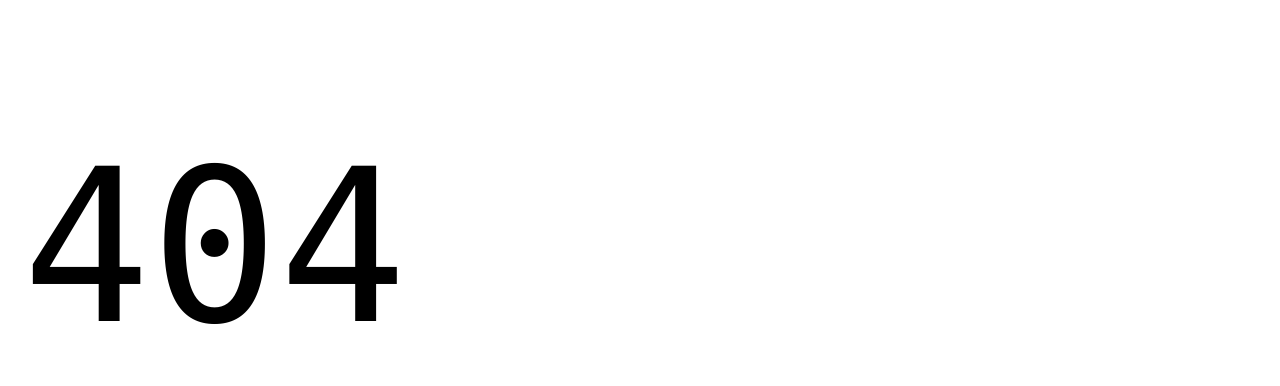
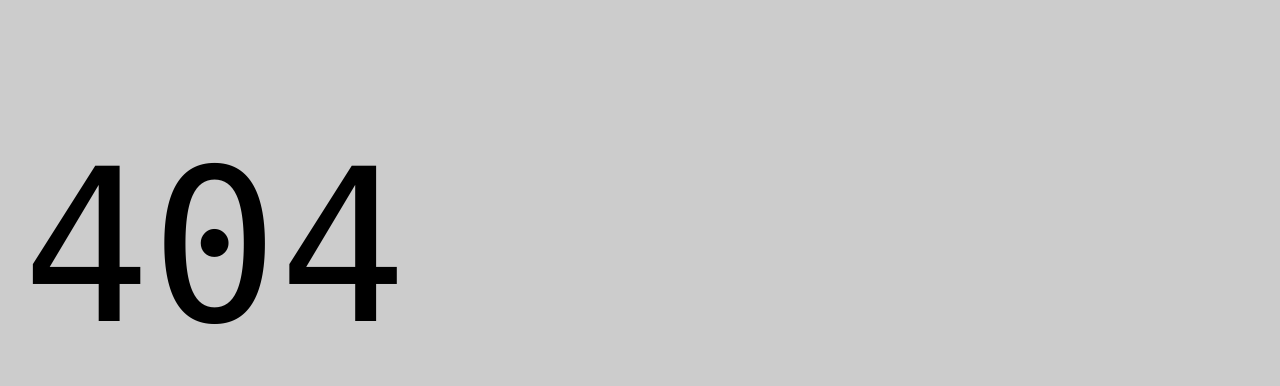
Before and after one commit to seanforeman/my-website, a website with bundled scripts: page 404.html in a window 1280 px wide. Shown: the part 61-447 px from the top of the page. Built offline with nearby package versions, Linux system fonts and the light colour scheme; files whose address does not match are found by name.

Commit message:
Update styles.css

```diff
--- a/styles/styles.css
+++ b/styles/styles.css
@@ -14,9 +14,9 @@
   /* colors */
   --link-color: #035fe6;
   --link-hover-color: #136ff6;
-  --background-color: #fff;
+  --background-color: #ccc;
   --overlay-background-color: #eee;
-  --highlight-background-color: #ccc;
+  --highlight-background-color: #fff;
   --text-color: #000;
 
   /* fonts */
```
